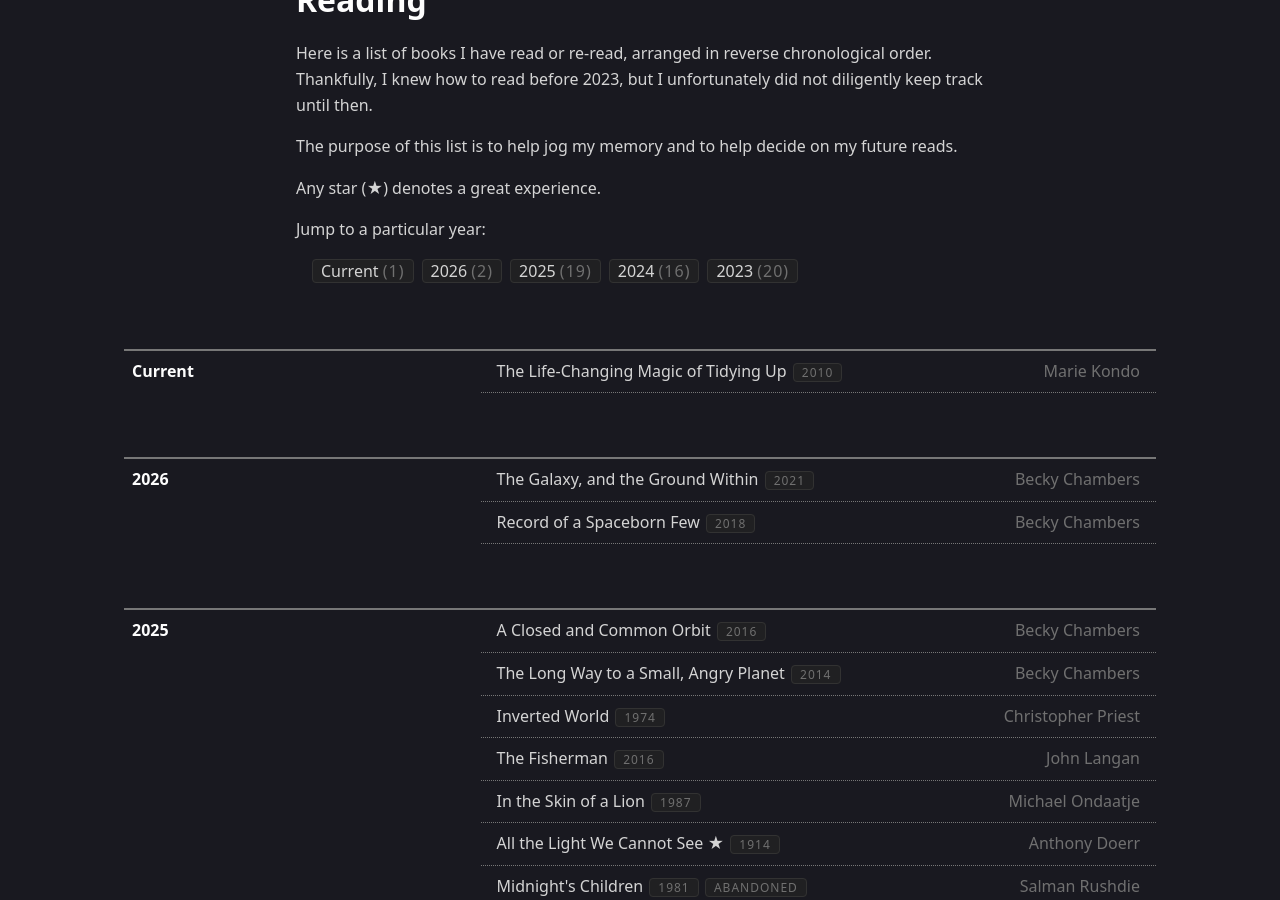
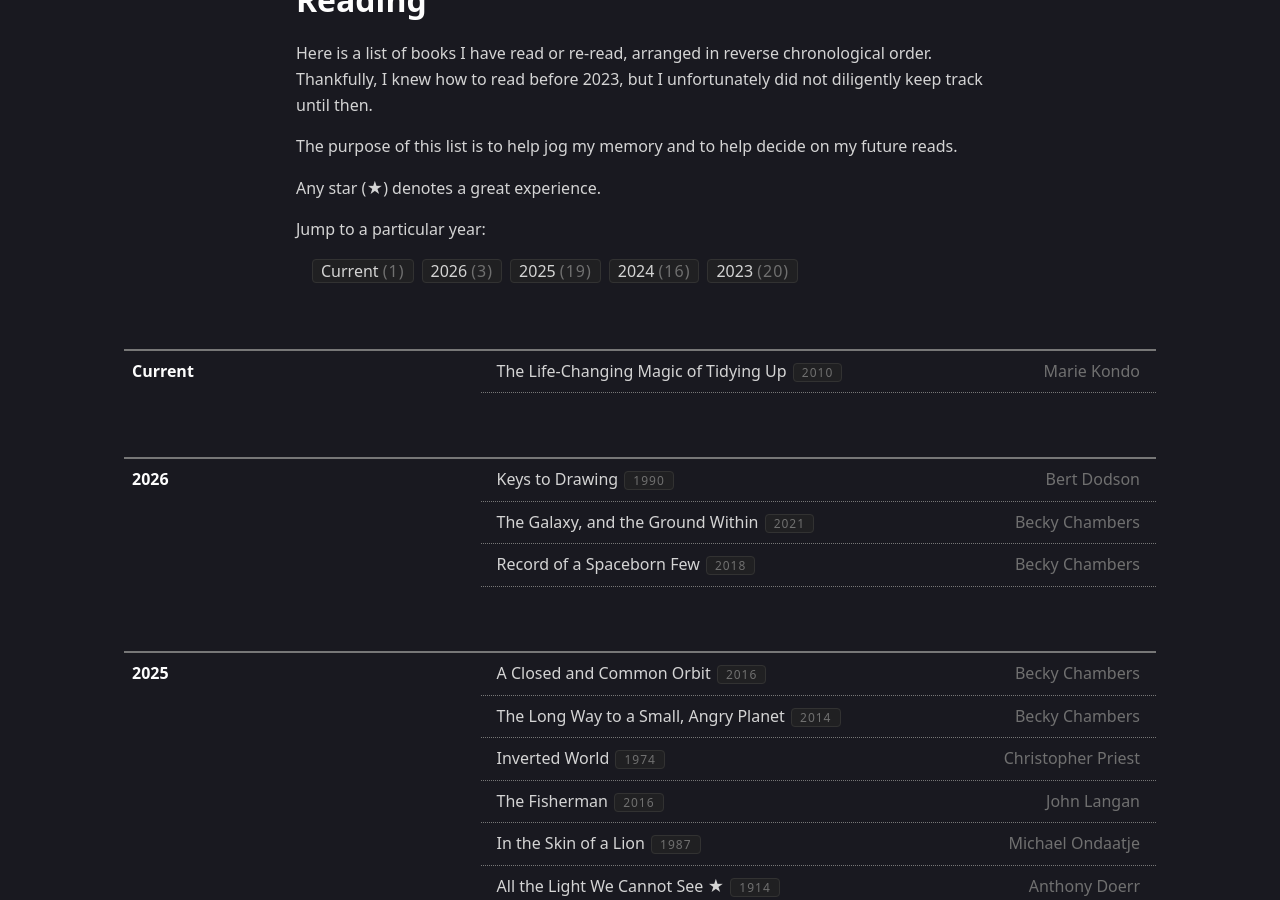
Before and after one commit to KlazHTT/personal-website, a Jekyll site: the page built from pages/reading.md, in a window 1280 px wide and 900 px high, scrolled down 319 px. Built offline with Jekyll 4.4.1, drawn with Linux system fonts in a browser that asks for light colours.

Commit message:
Update reads.yml

```diff
--- a/_data/reads.yml
+++ b/_data/reads.yml
@@ -6,6 +6,10 @@
       status:
 - year: 2026
   reads:
+    - title: Keys to Drawing
+      author: Bert Dodson
+      published: 1990
+      status: Completed
     - title: The Galaxy, and the Ground Within
       author: Becky Chambers
       published: 2021
```
